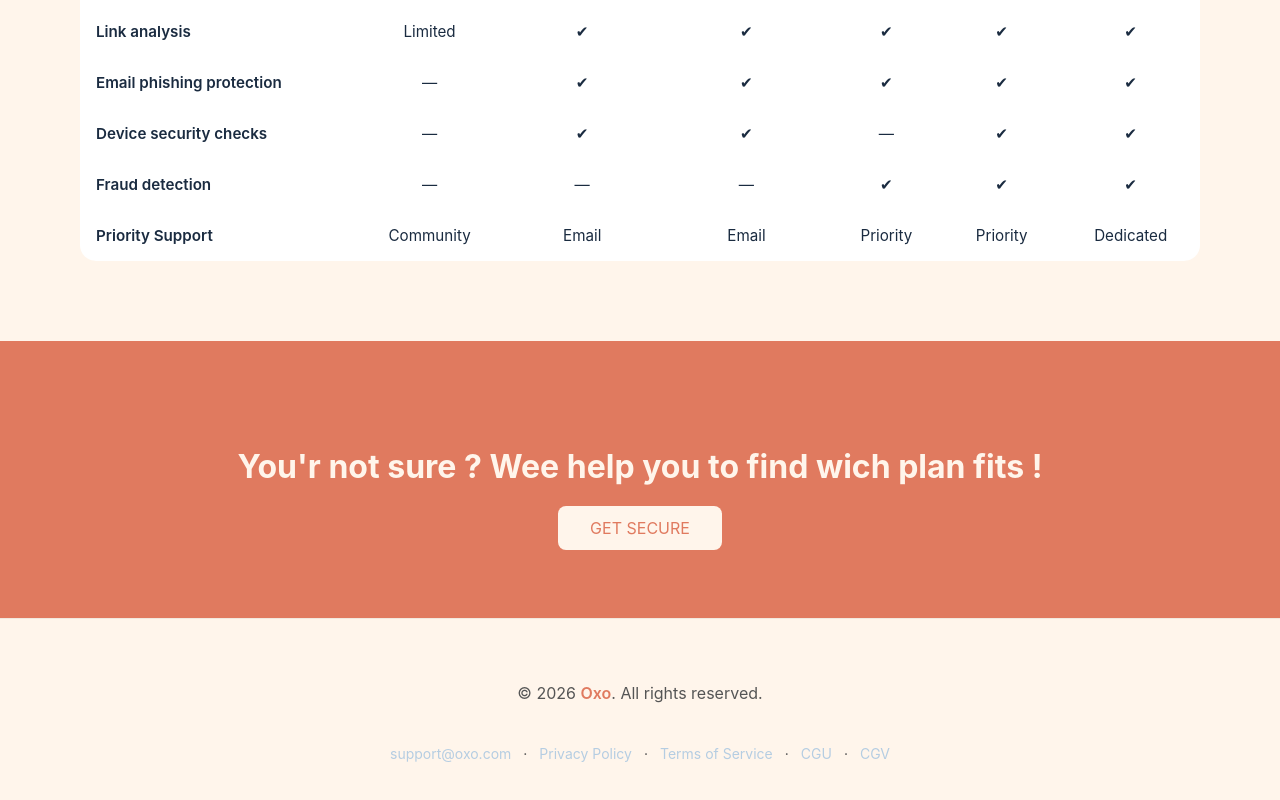
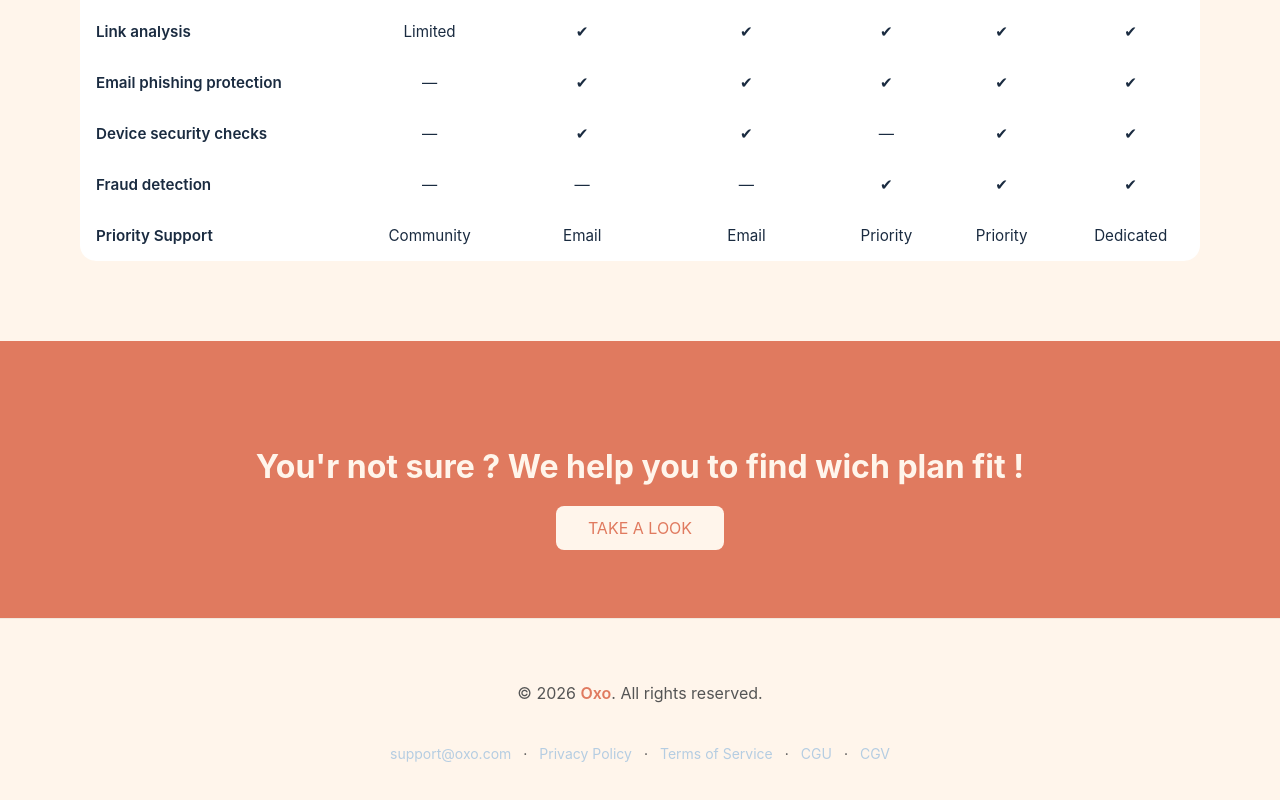
Before and after one commit to Dampess/oxo-frontV2, a Next.js app: page /pricing in a window 1280 px wide. Shown: the part 2028-2828 px from the top of the page. Built offline with nearby package versions, Linux system fonts and the light colour scheme.

Commit message:
princing cta adjustment

```diff
--- a/src/app/(public)/pricing/page.tsx
+++ b/src/app/(public)/pricing/page.tsx
@@ -179,9 +179,9 @@ export default function PricingPage() {
       </section>
       <section className="cta-section">
         <div className="container">
-          <h2>You&apos;r not sure ? Wee help you to find wich plan fits !</h2>
+          <h2>You&apos;r not sure ? We help you to find wich plan fit !</h2>
           <Link href="/free-trial" className="btn-primary">
-            GET SECURE
+            TAKE A LOOK
           </Link>
         </div>
       </section>
```
